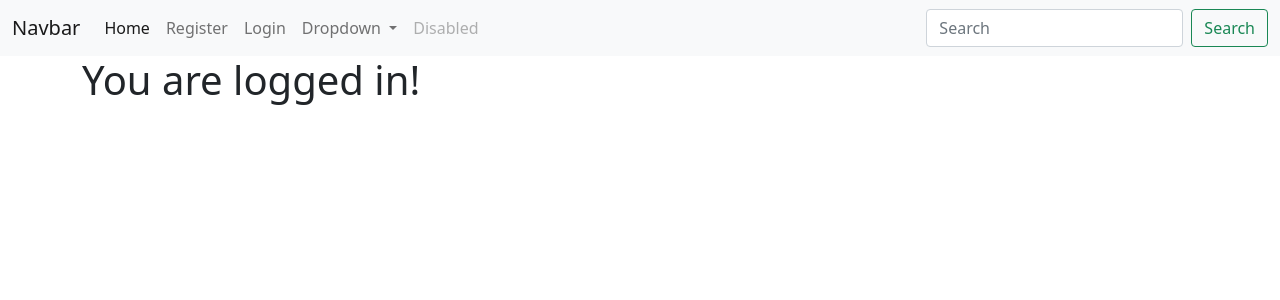
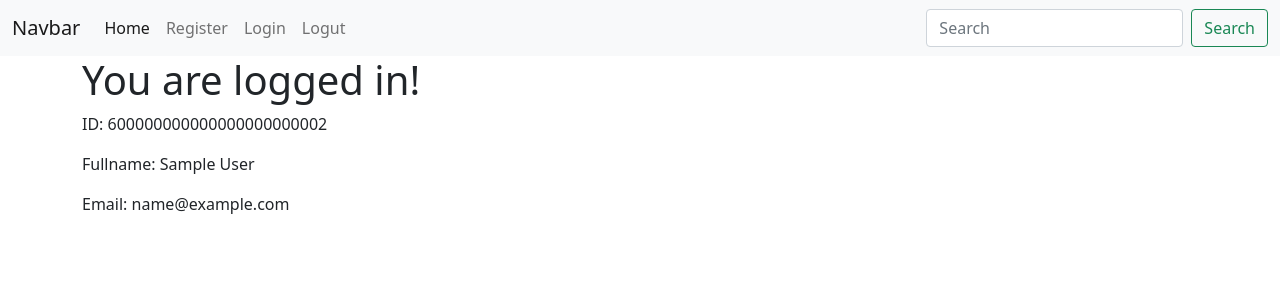
Before and after one commit to akash-g1t/express-authentication, a Node server app: page /user/ in a window 1280 px wide. Shown: the top 300 px of the page. Run offline with Node 20, Linux system fonts and the light colour scheme; the visitor is signed in with stand-in values (Sample User, id 1); some libraries are stand-ins or nearby versions.

Commit message:
Working on checkAuthenticated in userRouter

```diff
--- a/app.js
+++ b/app.js
@@ -4,6 +4,7 @@ const morgan = require("morgan");
 const mongoose = require("mongoose");
 const session = require("express-session");
 const cookieParser = require("cookie-parser");
+const flash = require("connect-flash");
 
 const PORT = process.env.PORT || 5000;
 
@@ -32,7 +33,26 @@ app.use(session({
     saveUninitialized: true
 }))
 
+app.use(flash());
+
 //custom Middlewares
+app.use((req, res, next) => {
+    res.locals.success_message = req.flash("success_message");
+    res.locals.error_message = req.flash("error_message");
+    res.locals.error = req.flash("error");
+    // res.locals.req = req;
+    // res.locals.res = res;
+    next();
+})
+
+const checkAuthenticated = (req, res, next) => {
+    if (req.isAuthenticated()) {
+        res.set("Cache-Control", "no-cache, private, no-store, must-revalidate, post-check=0, pre-check=0");
+        return next();
+    } else {
+        res.redirect("/user/login")
+    }
+}
 // app.use( async (req, res, next) => {
 //     console.log("New Request Made");
 //     console.log(`host: ${req.hostname}`);
--- a/controller/passportStrategy.js
+++ b/controller/passportStrategy.js
@@ -9,13 +9,12 @@ passport.use(new localStrategy({ usernameField: "email" }, async (email, passwor
     await User.findOne({email: email}, async (err, data) => {
         if (err) throw err;
         if (!data) {
-            console.log("no user found")
-            return done(null, false);
+            return done(null, false, { message: "User doesn't exist!"});
         }
         const match = await bcrypt.compare(password, data.password)
         console.log(match);
         if (!match) {
-            return done(null, false);
+            return done(null, false, { message: "Check Your Creadentials and try again!"});
         }
         if (match) {
             return done(null, data)
--- a/controller/userController.js
+++ b/controller/userController.js
@@ -4,7 +4,7 @@ const bcrypt = require("bcrypt");
 const passport = require("./passportStrategy");
 
 const index = async (req, res) => {
-    res.render("user/index");
+    res.render("user/index", { user: req.user });
 };
 
 const register_get = async (req, res) => {
@@ -13,24 +13,24 @@ const register_get = async (req, res) => {
 
 const register_post = async (req, res) => {
     let { fullname, email, password, password1} = req.body;
-    let err;
+    let error;
     if (!fullname || !email || !password || !password1) {
-        err = "All Fields are mendatory!";
-        res.render("user/register", { err });
+        error = "All Fields are mendatory!";
+        res.render("user/register", { error });
     }
 
     if (password != password1) {
-        err = "Passwords Should Match";
-        res.render("user/register", { err, fullname, email });
+        error = "Passwords Should Match";
+        res.render("user/register", { error, fullname, email });
     }
 
-    if (typeof err == "undefined") {
+    if (typeof error == "undefined") {
         User.findOne({email: email}, async (err, data)=> {
             if(err) throw err;
             if (data) {
                 console.log("user Already Exist!");
-                err = "User Already Exists";
-                res.render("user/register", { err, fullname, email });
+                error = "User Already Exists";
+                res.render("user/register", { error, fullname, email });
             } else {
                 await bcrypt.genSalt(10, async (err, salt) => {
                     if (err) throw err;
@@ -43,11 +43,12 @@ const register_post = async (req, res) => {
                                 email,
                                 password
                             }).save();
+                            req.flash("success_message", "You can Login Now!");
                             res.redirect("/user/login");
 
                         } catch (error) {
-                            err = "SOmething went wrong, Please try again!";
-                            res.render("user/register", { err, fullname, email });
+                            error = "SOmething went wrong, Please try again!";
+                            res.render("user/register", { error, fullname, email });
                         }
                     })
                 });
@@ -65,14 +66,22 @@ const login_get = async (req, res) => {
 const login_post = async (req, res, next) => {
     passport.authenticate("local", {
         failureRedirect: "/user/login",
-        successRedirect: "/user"
+        successRedirect: "/user",
+        failureFlash: true
     })(req, res, next);
 };
+
+
+const logout = async (req, res) => {
+    req.logout();
+    res.redirect("/user/login")
+}
 
 module.exports = {
     index,
     register_get,
     register_post,
     login_get,
-    login_post
+    login_post,
+    logout
 }
--- a/views/partials/navbar.ejs
+++ b/views/partials/navbar.ejs
@@ -15,19 +15,8 @@
           <li class="nav-item">
             <a class="nav-link" href="/user/login">Login</a>
           </li>
-          <li class="nav-item dropdown">
-            <a class="nav-link dropdown-toggle" href="#" id="navbarDropdown" role="button" data-bs-toggle="dropdown" aria-expanded="false">
-              Dropdown
-            </a>
-            <ul class="dropdown-menu" aria-labelledby="navbarDropdown">
-              <li><a class="dropdown-item" href="#">Action</a></li>
-              <li><a class="dropdown-item" href="#">Another action</a></li>
-              <li><hr class="dropdown-divider"></li>
-              <li><a class="dropdown-item" href="#">Something else here</a></li>
-            </ul>
-          </li>
           <li class="nav-item">
-            <a class="nav-link disabled" href="#" tabindex="-1" aria-disabled="true">Disabled</a>
+            <a class="nav-link" href="user/logout">Logut</a>
           </li>
         </ul>
         <form class="d-flex">
--- a/views/user/index.ejs
+++ b/views/user/index.ejs
@@ -1,5 +1,13 @@
 <%- include("../partials/header.ejs") %>
 
 <h1>You are logged in!</h1>
+<% if (typeof user != "undefined") { %>
+<p>ID: <%= user.id %></p>
+<p>Fullname: <%= user.fullname %></p>
+<p>Email: <%= user.email %></p>
+<% } else { %>
+<p>Not Logged in</p>
+<% } %>
+
 
 <%- include("../partials/footer.ejs") %>
```
Also changed, not shown: routes/userRouter.js (+12 -1 lines), views/user/login.ejs (+7 -2 lines).
